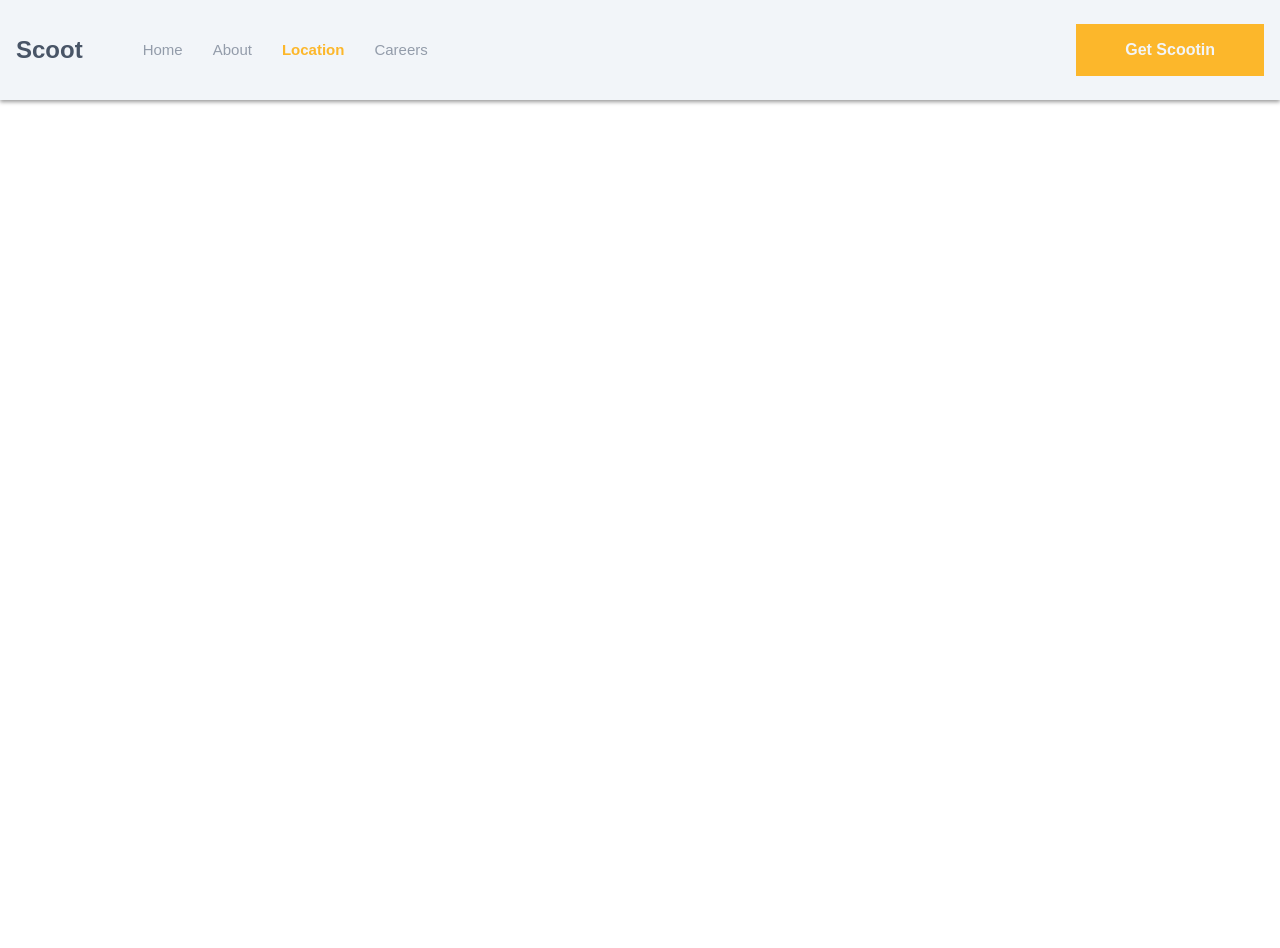
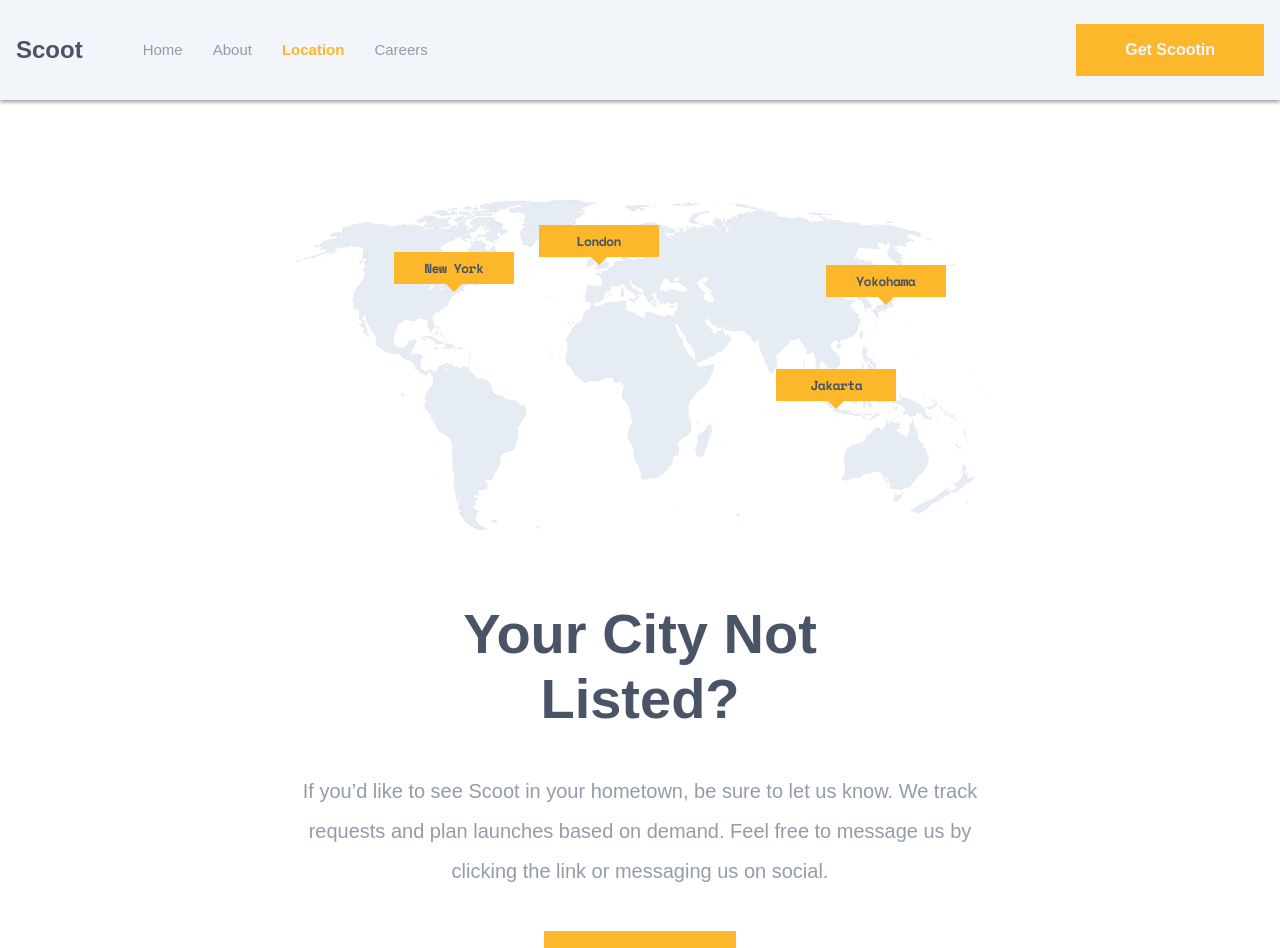
Before and after one commit to Dawood-Ahmed19/ScootIn-, a React (Vite) app: page /Locations in a window 1280 px wide. Shown: the top 948 px of the page. Before the commit the page ends 800 px from the top, so only its background shows below. Built offline with nearby package versions, Linux system fonts and the light colour scheme.

Commit message:
Feat: Added Locations Section

```diff
--- a/package.json
+++ b/package.json
@@ -17,7 +17,8 @@
     "aos": "^2.3.4",
     "react": "^18.2.0",
     "react-dom": "^18.2.0",
-    "react-router-dom": "^6.14.2"
+    "react-router-dom": "^6.14.2",
+    "react-transition-group": "^4.4.5"
   },
   "devDependencies": {
     "@types/react": "^18.2.15",
--- a/src/App.css
+++ b/src/App.css
@@ -526,6 +526,66 @@ section.faqs {
 /* ----------------------------------------------- ----------------------------------------------- */
 /* ----------------------------------------------- ----------------------------------------------- */
 /* ----------------------------------------------- ----------------------------------------------- */
+/* ----------------------------------------------- ----------------------------------------------- */
+/* ----------------------------------------------- ----------------------------------------------- */
+/* ----------------------------------------------- ----------------------------------------------- */
+/* ----------------------------------------------- ----------------------------------------------- */
+
+/* Locations Page */
+
+section.map {
+  margin-top: 100px;
+  width: 100%;
+  height: 100%;
+  padding-block: 100px;
+}
+
+.map-content {
+  display: flex;
+  flex-direction: column;
+  align-items: center;
+  gap: 60px;
+}
+
+.mpCol01 > img {
+  width: 100%;
+  height: auto;
+}
+
+.mpCol02 {
+  display: flex;
+  flex-direction: column;
+  text-align: center;
+  gap: 40px;
+}
+
+.mp-title {
+  text-align: center;
+}
+
+.mp-title > h1 {
+  color: var(--dark-navy);
+}
+
+.mp-details > p {
+  font-family: var(--LexendDeca-font);
+  color: var(--dim-gray);
+  line-height: 2;
+  font-size: clamp(0.75rem, calc(0.58rem + 0.87vw), 1.25rem);
+}
+
+/* ----------------------------------------------- ----------------------------------------------- */
+/* ----------------------------------------------- ----------------------------------------------- */
+/* ----------------------------------------------- ----------------------------------------------- */
+/* ----------------------------------------------- ----------------------------------------------- */
+/* ----------------------------------------------- ----------------------------------------------- */
+/* ----------------------------------------------- ----------------------------------------------- */
+/* ----------------------------------------------- ----------------------------------------------- */
+/* ----------------------------------------------- ----------------------------------------------- */
+/* ----------------------------------------------- ----------------------------------------------- */
+/* ----------------------------------------------- ----------------------------------------------- */
+/* ----------------------------------------------- ----------------------------------------------- */
+/* ----------------------------------------------- ----------------------------------------------- */
 
 /* KeyFrame Animations */
 
--- a/src/components/Locations.jsx
+++ b/src/components/Locations.jsx
@@ -1,7 +1,39 @@
 import React from "react";
+import MapImage from "../assets/Images/map.png";
 
 const Locations = () => {
-  return;
+  return (
+    <>
+      {/* Section one */}
+      <section className="map">
+        <div className="container">
+          <div className="map-content">
+            <div className="mpCol01">
+              <img src={MapImage} alt="mapimg" />
+            </div>
+            <div className="mpCol02">
+              <div className="mp-title">
+                <h1>
+                  Your City Not <br /> Listed?
+                </h1>
+              </div>
+              <div className="mp-details">
+                <p>
+                  If you’d like to see Scoot in your hometown, be sure to let us
+                  know. We track <br /> requests and plan launches based on
+                  demand. Feel free to message us by <br /> clicking the link or
+                  messaging us on social.
+                </p>
+              </div>
+              <div className="mp-button">
+                <button className="btn">Message Me</button>
+              </div>
+            </div>
+          </div>
+        </div>
+      </section>
+    </>
+  );
 };
 
 export default Locations;
```
Also changed, not shown: src/assets/Images/map.png (added), 1 other file (tests, documents, lock files or other folders).
